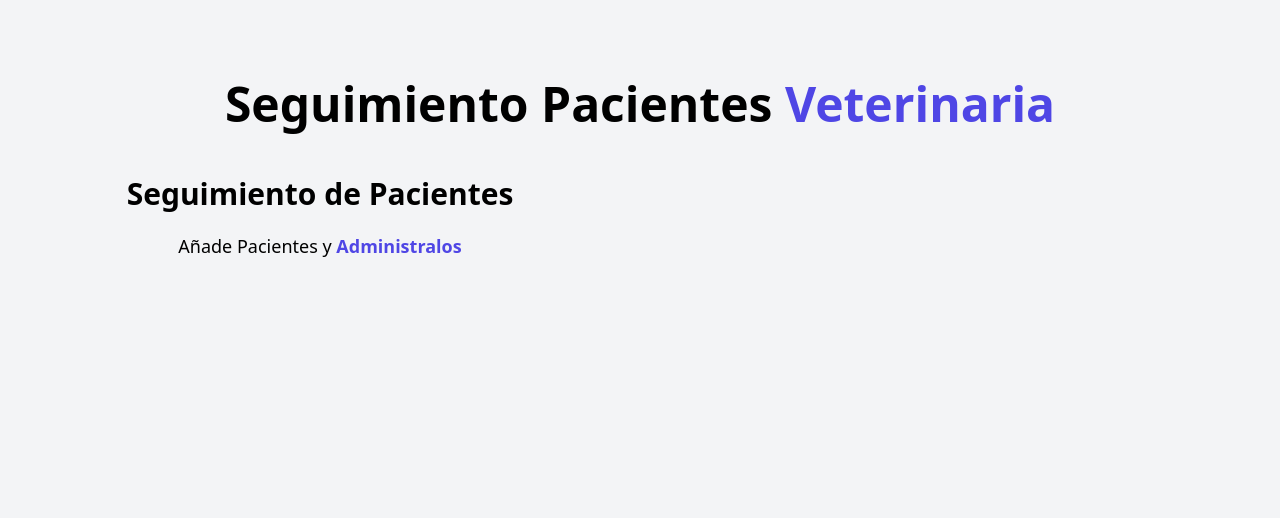
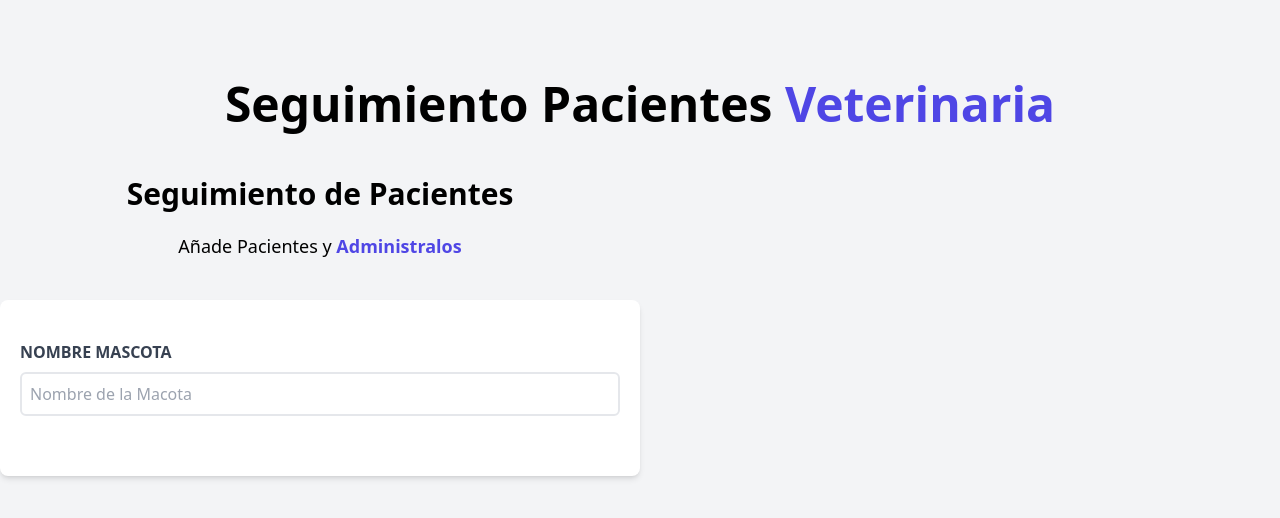
Before and after one commit to LuisAmorteguiTest3691/vue-proyecto-formulario-veterineria, a Vue app: page / in a window 1280 px wide. Shown: the top 518 px of the page. Built offline with nearby package versions, Linux system fonts and the light colour scheme.

Commit message:
Creación campo plantilla para el formulario

```diff
--- a/src/components/Formulario.vue
+++ b/src/components/Formulario.vue
@@ -9,5 +9,17 @@
             Añade Pacientes y
             <span class="text-indigo-600 font-bold">Administralos</span>
         </p>
+        <form class="bg-white shadow-md rounded-lg py-10 px-5 mb-10">
+            <!-- campo nmombre mascota -->
+            <div class="mb-5">
+                <label for="mascota" class="block text-gray-700 uppercase font-bold">Nombre Mascota</label>
+                <input
+                    type="text"
+                    id="mascota"
+                    placeholder="Nombre de la Macota"
+                    class="border-2 w-full p-2 mt-2 placeholder-gray-400 rounded-md"
+                />
+            </div>
+        </form>
     </div>
 </template>
```
Also changed, not shown: 2 other files (tests, documents, lock files or other folders).
